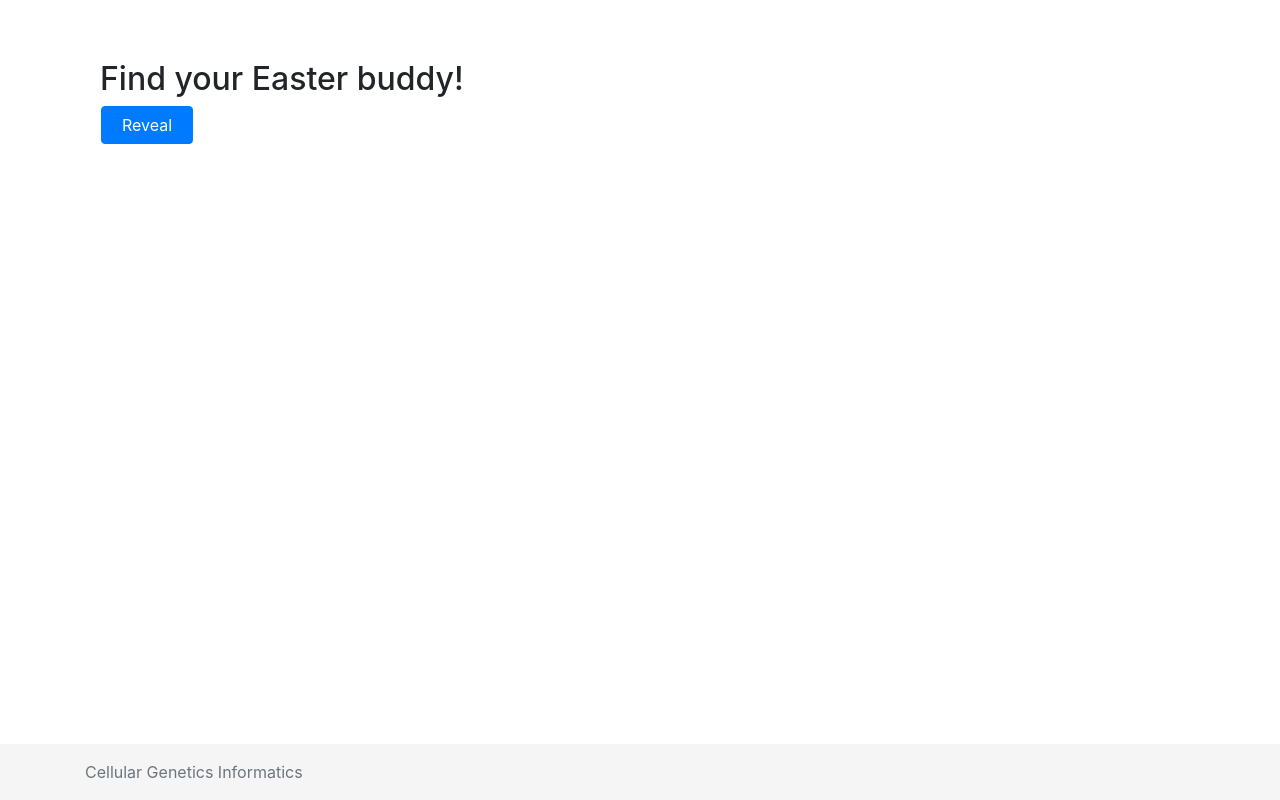
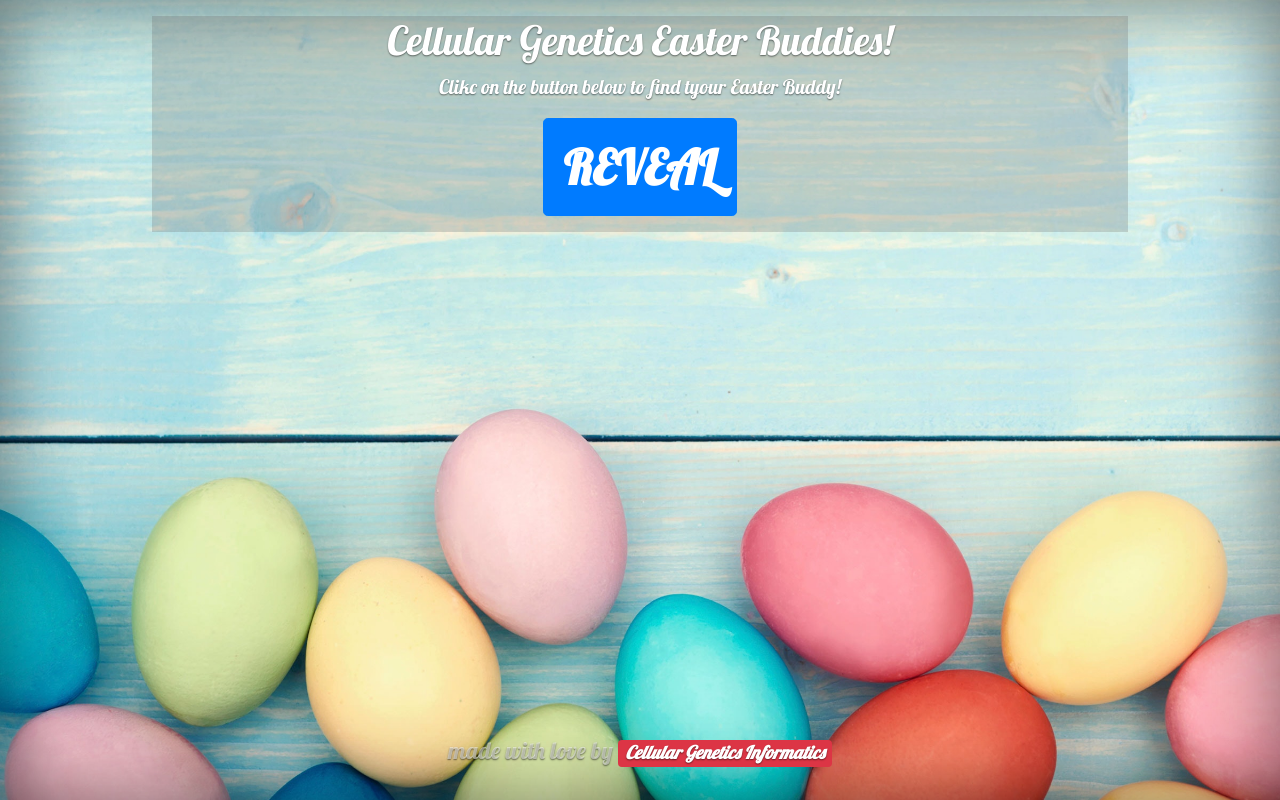
Before and after one commit to cellgeni/easter_buddies, a Flask app: page / in a window 1280 px wide. Run offline with Flask 2, Linux system fonts and the light colour scheme; some libraries are stand-ins or nearby versions.

Commit message:
Updated styles

```diff
--- a/static/app.css
+++ b/static/app.css
@@ -1,8 +1,55 @@
-.reveal-btn{
-    margin-left: 16px;
-    width: 100%;
+html,
+body {
+  height: 100%;
+  font-family: 'Lobster', cursive;
+  background-image: url('background.jpg');
+  background-size: cover;
+  background-position: center;
+  background-repeat: no-repeat;
 }
 
-.person{
-    margin-top: 20px;
+body {
+  font-size: 1.5rem;
+  display: -ms-flexbox;
+  display: flex;
+  color: #fff;
+  text-shadow: 0 .05rem .1rem rgba(0, 0, 0, .5);
+  box-shadow: inset 0 0 5rem rgba(0, 0, 0, .5);
 }
+
+.cover-container {
+  max-width: 42em;
+}
+
+
+.cover {
+  padding: 0 1.5rem;
+  background-color: rgba(100,100,100,0.25);
+
+}
+.cover .btn-lg {
+  padding: .75rem 1.25rem;
+  font-weight: 700;
+}
+
+
+/*
+ * Footer
+ */
+.mastfoot {
+  color: rgba(255, 255, 255, .5);
+}
+
+.bd-placeholder-img {
+  font-size: 1.125rem;
+  text-anchor: middle;
+  -webkit-user-select: none;
+  -moz-user-select: none;
+  -ms-user-select: none;
+  user-select: none;
+}
+
+.buddy{
+    font-size: 3rem;
+    color: red !important;
+}
--- a/templates/main.html
+++ b/templates/main.html
@@ -1,19 +1,64 @@
-{% extends "base.html" %}
-{% block title %}Easter buddies{% endblock %}
-{% block content %}
-    <div class="container main-block">
-        <h2>Find your Easter buddy!</h2>
-        <div class="row">
-            <form action="" method="post">
-                <button type="submit" class="btn btn-primary reveal-btn">Reveal</button>
-            </form>
-        </div>
-        <div class="person">
-            {% if person %}
-                Your buddy is
-                <h3>{{ person.first_name }} {{ person.last_name }} {{ '<' }}{{ person.login.strip() }}@sanger.ac.uk{{ '>' }}    </h3>
-            {% endif %}
+
+<!doctype html>
+<html lang="en">
+  <head>
+    <meta charset="utf-8">
+    <meta name="viewport" content="width=device-width, initial-scale=1, shrink-to-fit=no">
+    <meta name="description" content="">
+    <title>{% block title %}easter buddy sometghin{% endblock %}</title>
+
+    <!-- Bootstrap core CSS -->
+    <link href="https://fonts.googleapis.com/css2?family=Lobster&display=swap" rel="stylesheet">
+    <link rel="stylesheet" href="https://stackpath.bootstrapcdn.com/bootstrap/4.4.1/css/bootstrap.min.css" integrity="sha384-Vkoo8x4CGsO3+Hhxv8T/Q5PaXtkKtu6ug5TOeNV6gBiFeWPGFN9MuhOf23Q9Ifjh" crossorigin="anonymous">
+    <!-- <meta name="theme-color" content="#563d7c"> -->
+    <link rel="stylesheet" href="{{ url_for('static', filename='app.css') }}">
+  </head>
+
+    <body class="text-center easter">
+        <div class="cover-container d-flex w-100 h-100 p-3 mx-auto flex-column">
+
+            <main role="main" class="inner cover">
+                <h1 class="cover-heading">Cellular Genetics Easter Buddies!</h1>
+                <p class="lead">Clikc on the button below to find tyour Easter Buddy!</p>
+                <form action="" method="post">
+                  <p class="lead"><button class="btn btn-lg btn-primary" type="submit" style="font-size: 3rem;">REVEAL</button></p>
+              </form>
+              <div>
+
+              {% if person %}
+                  <div class="person mt-3">
+                    <span class="font-italic">Your buddy is...</span>
+                    <div class="progress m-3 ">
+                      <div class="progress-bar progress-bar-striped progress-bar-animated" role="progressbar" aria-valuenow="100" aria-valuemin="0" aria-valuemax="100" style="width: 100%"></div>
+                    </div>
+                    <p class="buddy d-none">{{ person.first_name }} {{ person.last_name }} {{ '<' }}{{ person.email.strip() }}{{ '>' }}    </p>
+                  </div>
+
+              {% endif %}
+            </main>
+
+            <footer class="mastfoot mt-auto">
+                <div class="inner">
+                    <p>made with love by <span class="badge badge-danger font-italic">Cellular Genetics Informatics</span></p>
+                </div>
+            </footer>
         </div>
 
-    </div>
-{% endblock content %}
+
+    <!-- Optional JavaScript -->
+    <!-- jQuery first, then Popper.js, then Bootstrap JS -->
+    <script src="https://code.jquery.com/jquery-3.4.1.slim.min.js" integrity="sha384-J6qa4849blE2+poT4WnyKhv5vZF5SrPo0iEjwBvKU7imGFAV0wwj1yYfoRSJoZ+n" crossorigin="anonymous"></script>
+    <script src="https://cdn.jsdelivr.net/npm/popper.js@1.16.0/dist/umd/popper.min.js" integrity="sha384-Q6E9RHvbIyZFJoft+2mJbHaEWldlvI9IOYy5n3zV9zzTtmI3UksdQRVvoxMfooAo" crossorigin="anonymous"></script>
+    <script src="https://stackpath.bootstrapcdn.com/bootstrap/4.4.1/js/bootstrap.min.js" integrity="sha384-wfSDF2E50Y2D1uUdj0O3uMBJnjuUD4Ih7YwaYd1iqfktj0Uod8GCExl3Og8ifwB6" crossorigin="anonymous"></script>
+    {% if person %}
+    <script>
+      $(document).ready(() => {
+        setTimeout(() => {
+              $(".progress").addClass('d-none');
+              $(".buddy").removeClass('d-none');
+        }, 1000);
+      });
+    </script>
+    {% endif %}
+    </body>
+</html>
```
Also changed, not shown: static/background.jpg (added).
